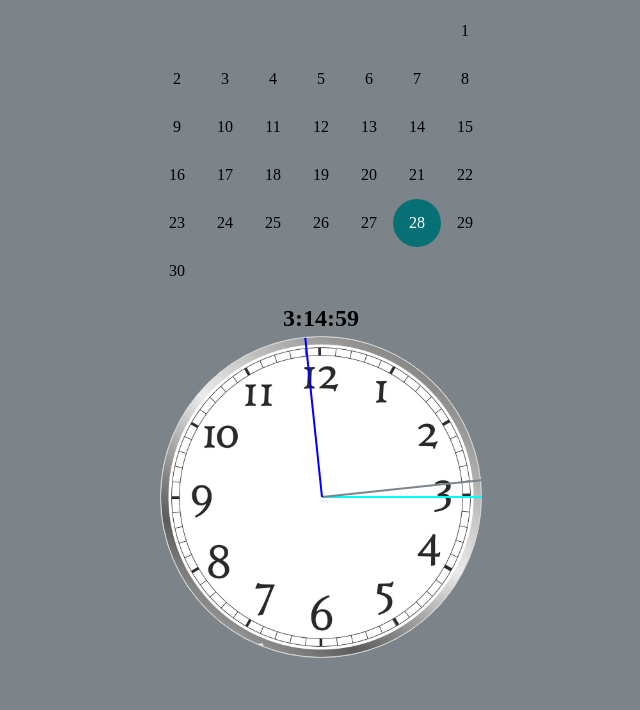
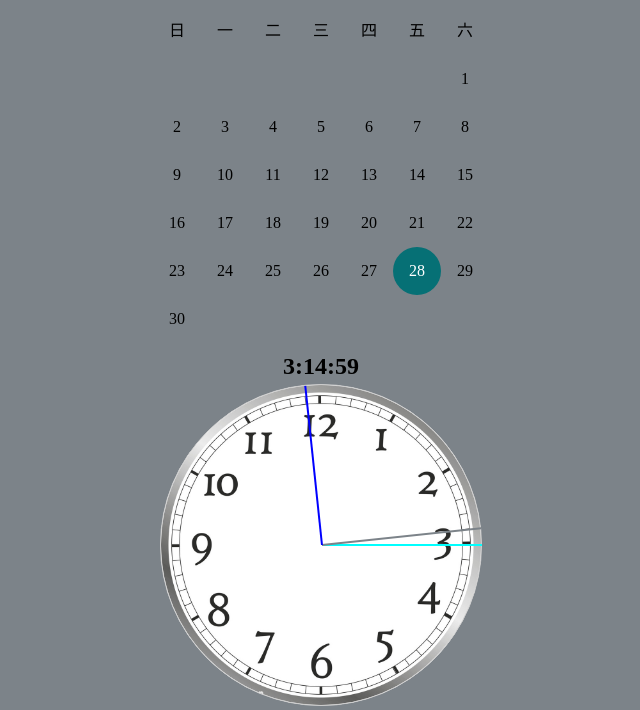
Before and after one commit to xujiangbo/xujiangbo.github.io, a plain HTML site: page index.html in a window 1280 px wide. Shown: the part 95-805 px from the top of the page, without its empty margins (319-959 px from the left). Drawn offline with Linux system fonts and the light colour scheme; files whose address does not match are found by name.

Commit message:
添加日历表头部周一到周日

```diff
--- a/date/js/calendar.js
+++ b/date/js/calendar.js
@@ -21,6 +21,13 @@ function Datemonth(ele){
   }
   obj.firstindex = new Date(year,curMonth,1).getDay();
   obj.lastindex = new Date(year,curMonth,numday).getDay();
+  //添加头部周一到周日
+  weeks.map(function(ele,index){
+      var str = document.createElement('span');
+      str.textContent = ele;
+      elem.appendChild(str);
+
+  })
   //循环添加每月1号之前的空a标签
   weeks.map(function(ele,index){
     if(index<obj.firstindex){
--- a/index.html
+++ b/index.html
@@ -16,7 +16,6 @@
 
             </div>
             <h2></h2>
-            <h3></h3>
         </div>
         <div id='date'>
             <div class="time"></div>
```
